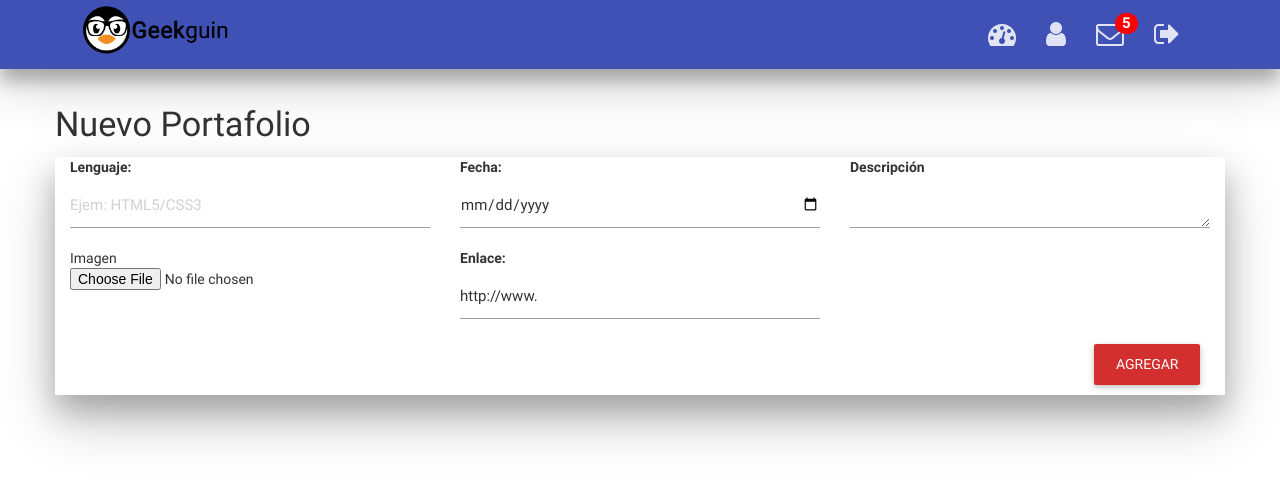
After one commit to GeekGuin/Geekguin, a PHP site: page /new_portfolio.html in a window 1280 px wide. The commit adds this page. Shown: the top 480 px of the page. Run offline with PHP 8.4, Linux system fonts and the light colour scheme; some libraries are stand-ins or nearby versions.

Commit message:
Agrega vistas para portfolio

```diff
--- a/css/style.css
+++ b/css/style.css
@@ -725,3 +725,47 @@ transition: all 400ms ease;
     border-color: #CC0000;
     cursor: default;
 }
+
+.rectangle, .square {
+    -webkit-border-radius: 2px;
+    -moz-border-radius: 2px;
+    -ms-border-radius: 2px;
+    -o-border-radius: 2px;
+}
+
+.rectangle {
+    padding: 10px 32px;
+    border-radius: 2px;
+}
+
+.badge {
+    display: inline-block;
+    min-width: 10px;
+    padding: 3px 7px;
+    font-size: 12px;
+    font-weight: bold;
+    color: #fff;
+    line-height: 1;
+    vertical-align: middle;
+    white-space: nowrap;
+    text-align: center;
+    background-color: #777;
+    border-radius: 10px;
+}
+
+.social-counter {
+    position: absolute;
+    z-index: 8;
+        margin-left: -9px;
+    margin-top: -7px;
+    font-size: 15px;
+    background-color: red;
+}
+
+.documentation .social-counter {
+    z-index: 8;
+}
+
+.card_action{
+  text-align: right;
+}
--- /dev/null
+++ b/new_portfolio.html
@@ -0,0 +1,125 @@
+<!DOCTYPE html>
+<html lang="en">
+
+<head>
+    <meta charset="utf-8">
+    <meta http-equiv="X-UA-Compatible" content="IE=edge">
+    <meta name="viewport" content="width=device-width, initial-scale=1">
+    <title>Geekguin</title>
+
+    <!-- Material Design Icons -->
+    <link href="https://fonts.googleapis.com/icon?family=Material+Icons" rel="stylesheet">
+
+    <!-- Font Awesome -->
+    <link rel="stylesheet" href="https://maxcdn.bootstrapcdn.com/font-awesome/4.4.0/css/font-awesome.min.css">
+
+    <!-- Bootstrap core CSS -->
+    <link href="css/bootstrap.min.css" rel="stylesheet">
+
+    <!-- Material Design Bootstrap -->
+    <link href="css/mdb.css" rel="stylesheet">
+
+    <!-- style -->
+    <link href="css/style.css" rel="stylesheet">
+
+    <!-- Sweet Alert -->
+    <link rel="stylesheet" type="text/css" href="css/sweetalert.css">
+
+    <!-- Favicon -->
+    <link rel="shortcut icon" href="img/favicon.ico" type="img/favicon.icon" />
+</head>
+<body>
+<nav class="navbar">
+            <div class="container-fluid z-depth-3" style="background-color: #3f51b5;">
+                  <div class="container">
+                    <div class="navbar-header">
+                    <button type="button" class="navbar-toggle collapsed" data-toggle="collapse" data-target="#bs-example-navbar-collapse-2">
+                        <span class="sr-only">Toggle navigation</span>
+                        <span class="icon-bar"></span>
+                        <span class="icon-bar"></span>
+                        <span class="icon-bar"></span>
+                    </button>
+                      <a class="navbar-brand waves-effect waves-light page-scroll" href="#home" style="padding-top: 0px;"><img src="img/logo.png" height="193" width="170" alt="" class="img-responsive"></a>
+                  </div>
+                  <div class="collapse navbar-collapse" id="bs-example-navbar-collapse-2">
+                      <ul class="nav navbar-nav">
+                      <li><a href="admin.html" class="waves-effect waves-light">
+                        <i class="fa fa-tachometer fa-2x"></i>
+                        </a></li>
+                        <li class="dropdown">
+                            <a href="#" data-toggle="dropdown" role="button" aria-expanded="false" class="waves-effect waves-light">
+                            <i class="fa fa-user fa-2x"></i>
+                            </a>
+                            <ul class="dropdown-menu" role="menu">
+                                <li><a href="#">Editar <i class="fa fa-wrench"></i></a></li>
+                            </ul>
+                        </li>
+                        <li><a href="#" class="waves-effect waves-light">
+                        <i class="fa fa-envelope-o fa-2x"></i>
+                        <span class="badge social-counter">5</span>
+                        </a></li>
+                        <li><a href="#" class="waves-effect waves-light">
+                        <i class="fa fa-sign-out fa-2x"></i>
+                        </a></li>
+                      </ul>
+                  </div>
+                  </div>
+            </div>
+        </nav>
+        <div class="container">
+          <div class="row text-left">
+            <h4>Nuevo Portafolio</h4>
+          </div>
+          <div class="row">
+            <form class="col-md-12 z-depth-4" action="#">
+              <div class="row">
+                <div class="input-field col-md-4">
+                  <label for="language">Lenguaje:</label>
+                  <input placeholder="Ejem: HTML5/CSS3" id="language" type="text" class="validate" required>
+                </div>
+                <div class="input-field col-md-4">
+                  <label for="date">Fecha:</label>
+                  <input placeholder="Ejem: HTML5/CSS3" id="date" type="date" class="datepicker" required>
+                </div>
+                <div class="input-field col-md-4">
+                  <label for="description">Descripción</label>
+                  <textarea id="description" class="materialize-textarea" length="50" maxlength="50" required></textarea>
+                </div>
+              </div>
+              <div class="row">
+                <div class="input-field col-md-4">
+                  <span>Imagen</span>
+                  <input type ="file" required />
+                </div>
+                <div class="input-field col-md-4">
+                  <label for="link">Enlace:</label>
+                  <input id="link" type="text" class="validate" value="http://www." required>
+                </div>
+              </div>
+              <div class="action text-right">
+                <button type="submit" class="btn btn-danger waves-effect waves-light">Agregar</button>
+              </div>
+            </form>
+          </div>
+        </div>
+    <!-- JQuery -->
+    <script type="text/javascript" src="js/jquery.min.js"></script>
+
+    <!-- Bootstrap core JavaScript -->
+    <script type="text/javascript" src="js/bootstrap.min.js"></script>
+
+    <!-- Material Design Bootstrap -->
+    <script type="text/javascript" src="js/mdb.js"></script>
+
+    <!-- Parallax Core JavaScript -->
+    <script src="js/custom.js"></script>
+
+    <!-- Smoothscroll JavaScript -->
+    <script src="js/smoothscroll.js"></script>
+
+    <script src="js/sweetalert.min.js"></script>
+
+
+</body>
+<!-- DEVELOP 1.0 -->
+</html>
```
Also changed, not shown: admin.html (added, +114 -0 lines), portfolio_list.html (added, +124 -0 lines).
